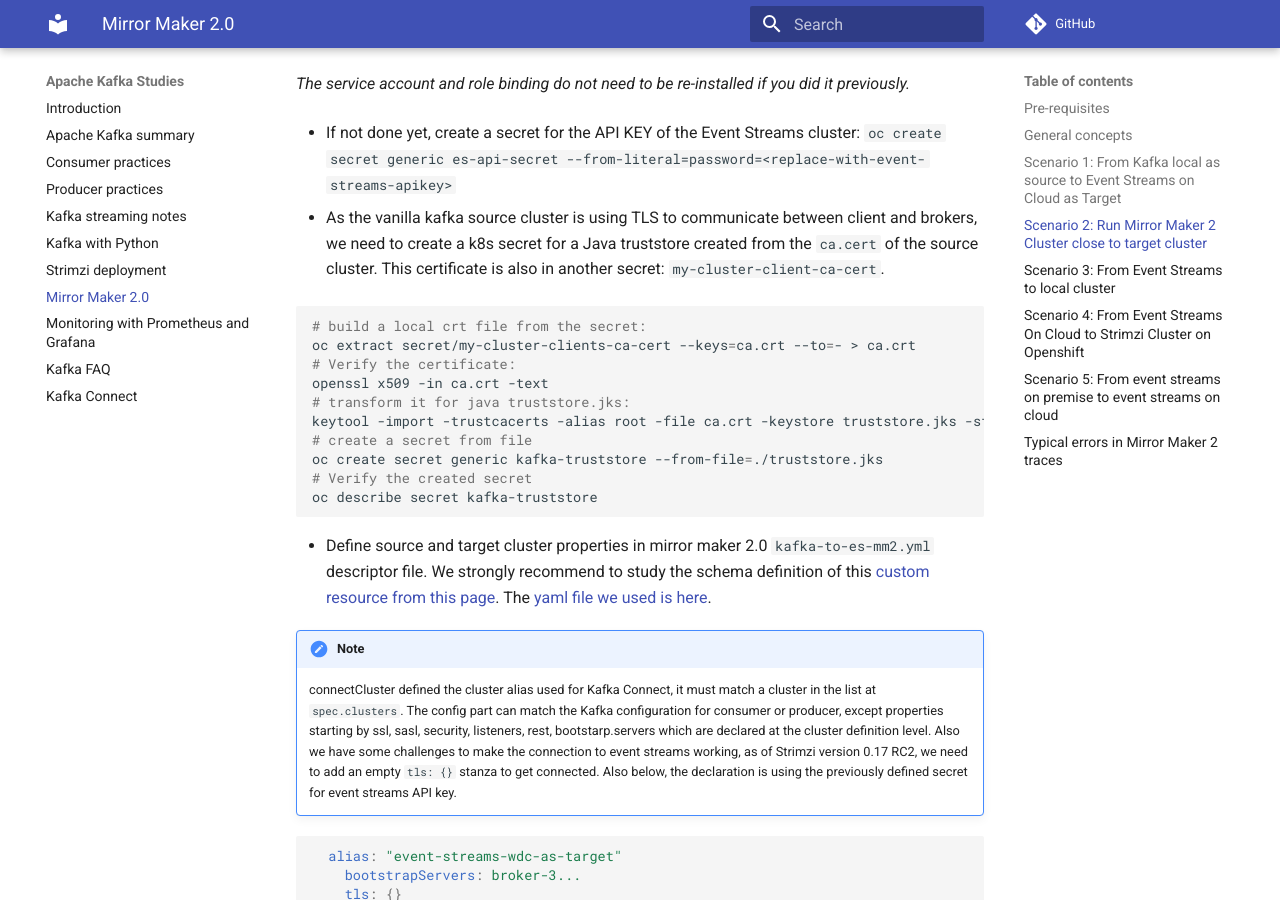
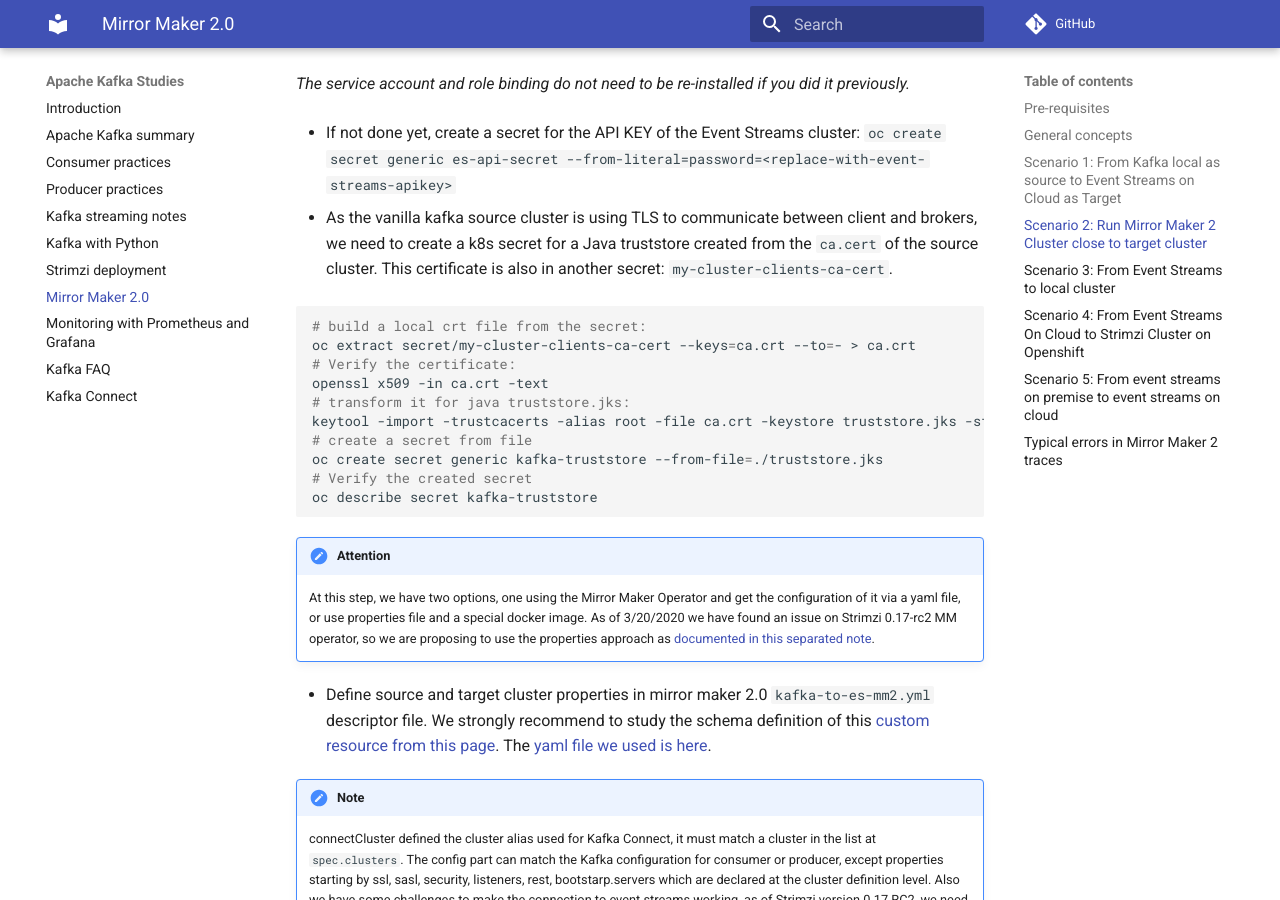
Before and after one commit to jbcodeforce/kafka-studies, an MkDocs documentation site: the page built from docs/mirrormaker.md, in a window 1280 px wide and 900 px high, scrolled down 7292 px. Built offline with MkDocs 1.6.1 and Material for MkDocs 9.7.7, drawn with Linux system fonts in a browser that asks for light colours; comment, search, counter and statistics services are not loaded.

````diff
--- a/docs/mirrormaker.md
+++ b/docs/mirrormaker.md
@@ -223,7 +223,7 @@
 * If not done yet, create a secret for the API KEY of the Event Streams cluster:
 `oc create secret generic es-api-secret --from-literal=password=<replace-with-event-streams-apikey>`
 
-* As the vanilla kafka source cluster is using TLS to communicate between client and brokers, we need to create a k8s secret for a Java truststore created from the `ca.cert` of the source cluster. This certificate is also in another secret: `my-cluster-client-ca-cert`.
+* As the vanilla kafka source cluster is using TLS to communicate between client and brokers, we need to create a k8s secret for a Java truststore created from the `ca.cert` of the source cluster. This certificate is also in another secret: `my-cluster-clients-ca-cert`.
 
 ```shell
 # build a local crt file from the secret:
@@ -237,6 +237,9 @@
 # Verify the created secret
 oc describe secret kafka-truststore
 ```
+
+!!! Attention
+    At this step, we have two options, one using the Mirror Maker Operator and get the configuration of it via a yaml file, or use properties file and a special docker image. As of 3/20/2020 we have found an issue on Strimzi 0.17-rc2 MM operator, so we are proposing to use the properties approach as [documented in this separated note](sc2-mm2.md).
 
 * Define source and target cluster properties in mirror maker 2.0 `kafka-to-es-mm2.yml` descriptor file. We strongly recommend to study the schema definition of this [custom resource from this page](https://github.com/strimzi/strimzi-kafka-operator/blob/2d35bfcd99295bef8ee98de9d8b3c86cb33e5842/install/cluster-operator/048-Crd-kafkamirrormaker2.yaml#L648-L663). The [yaml file we used is here](https://github.com/jbcodeforce/kafka-studies/blob/master/mirror-maker-2/local-cluster/kafka-to-es-mm2.yml).
 
````
Also changed, not shown: docs/sc2-mm2.md (added, +10 -0 lines), 8 other files.
